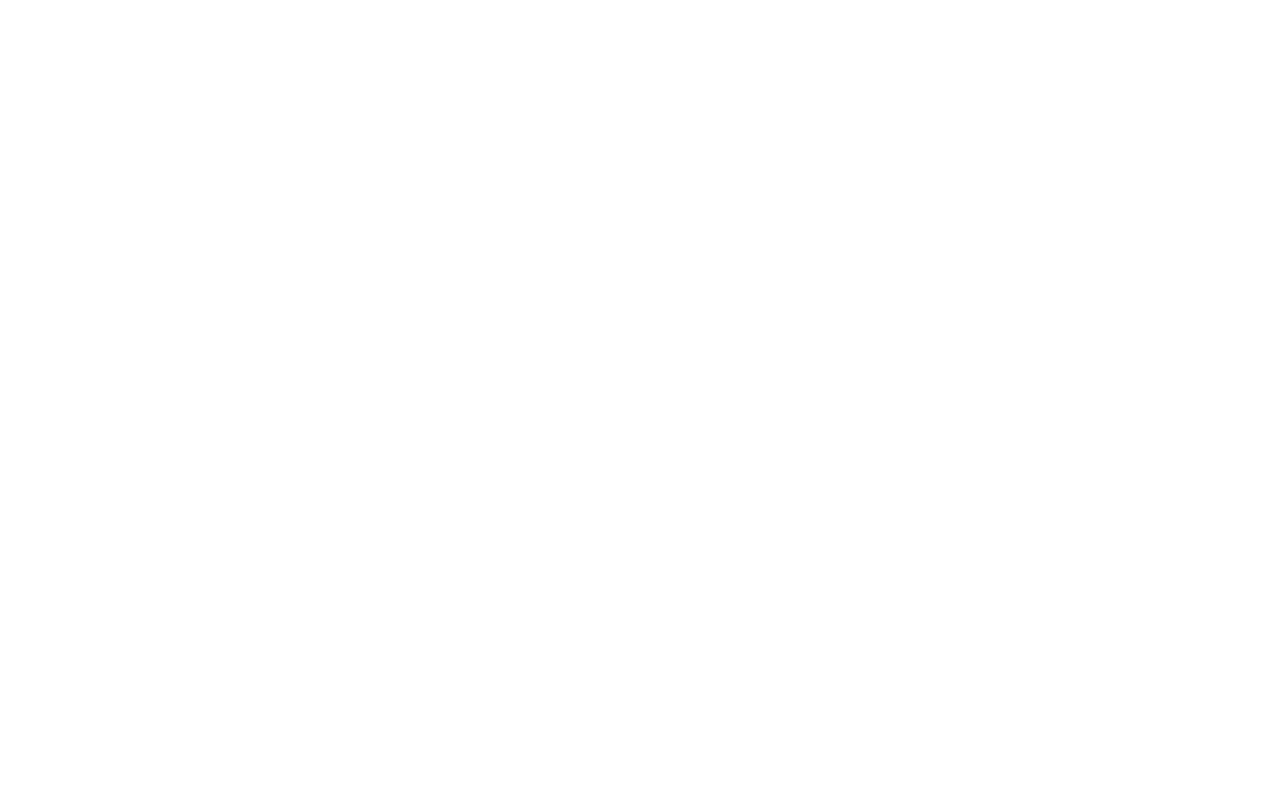
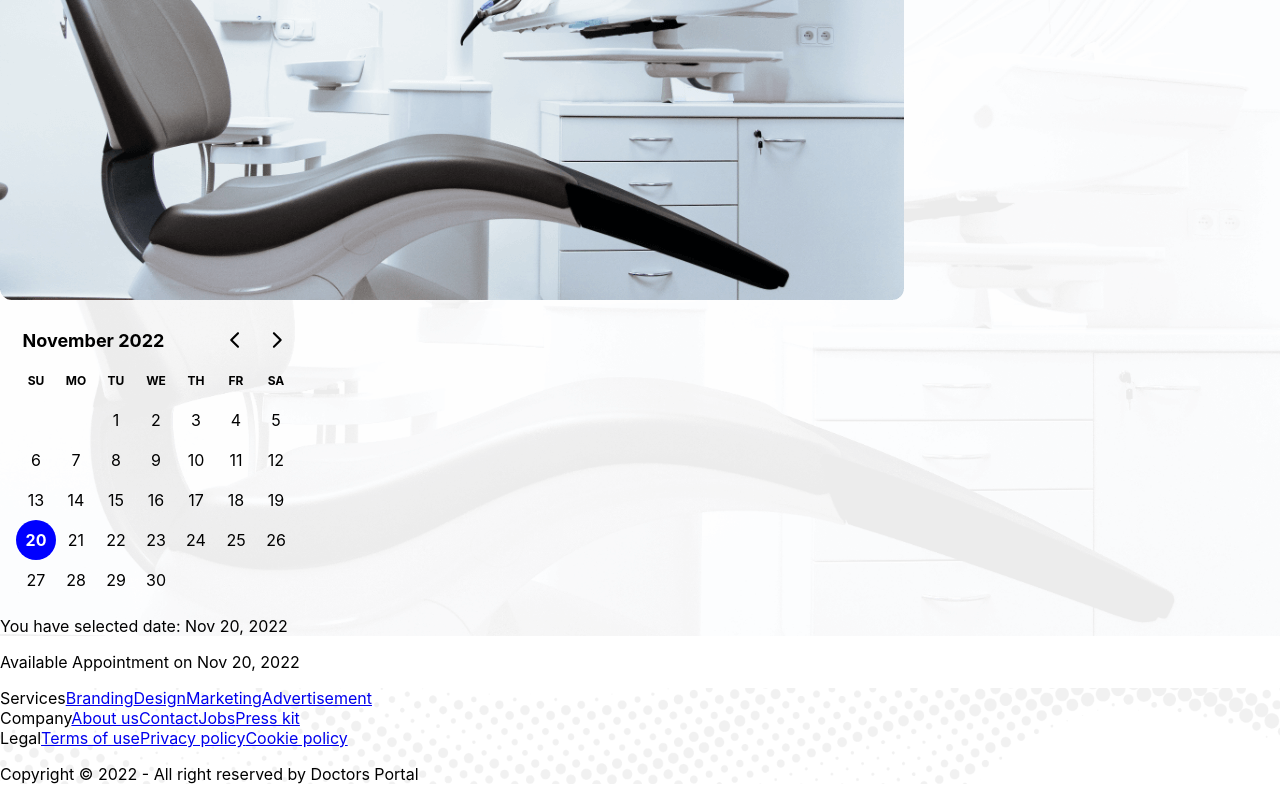
Before and after one commit to dev-parthive/doctors-portal-client, a React (Create React App) app: page /appointment in a window 1280 px wide. Shown: the part 1769-2569 px from the top of the page. Before the commit the page ends 1693 px from the top, so only its background shows below. Built offline with nearby package versions, Linux system fonts and the light colour scheme.

Commit message:
appointment page header part done

```diff
--- a/package.json
+++ b/package.json
@@ -7,7 +7,9 @@
     "@testing-library/react": "^13.4.0",
     "@testing-library/user-event": "^13.5.0",
     "daisyui": "^2.41.0",
+    "date-fns": "^2.29.3",
     "react": "^18.2.0",
+    "react-day-picker": "^8.3.7",
     "react-dom": "^18.2.0",
     "react-router-dom": "^6.4.3",
     "react-scripts": "5.0.1",
--- a/src/index.js
+++ b/src/index.js
@@ -3,6 +3,7 @@
 import './index.css';
 import App from './App';
 import reportWebVitals from './reportWebVitals';
+import 'react-day-picker/dist/style.css';
 
 const root = ReactDOM.createRoot(document.getElementById('root'));
 root.render(
--- a/src/pages/Appointment/Appointment/Appointment.js
+++ b/src/pages/Appointment/Appointment/Appointment.js
@@ -1,9 +1,13 @@
-import React from 'react';
+import React, { useState } from 'react';
+import AvailableAppointment from '../AvailableAppointment/AvailableAppointment';
+import AppointmentBanner from './AppointmentBanner/AppointmentBanner';
 
 const Appointment = () => {
+    const [selectedDate , setSelectedDate] = useState(new Date())
     return (
         <div>
-            <h2>This is appointment</h2>
+            <AppointmentBanner selectedDate={selectedDate} setSelectedDate={setSelectedDate}></AppointmentBanner>
+            <AvailableAppointment selectedDate={selectedDate}></AvailableAppointment>
         </div>
     );
 };
--- /dev/null
+++ b/src/pages/Appointment/Appointment/AppointmentBanner/AppointmentBanner.js
@@ -0,0 +1,36 @@
+import React, { useState } from 'react';
+import { DayPicker } from 'react-day-picker';
+import chair from '../../../../assets/images/chair.png'
+import { format } from 'date-fns';
+import bgImg from '../../../../assets/images/bg.png'
+const AppointmentBanner = ({setSelectedDate, selectedDate}) => {
+
+    return (
+      <header style={{
+        background: `url(${bgImg})`,
+        backgroundPosition: 'center',
+        backgroundSize: 'cover',
+        backgroundRepeat : 'no-repeat'
+      }} className="py-9">
+        <div className="hero ">
+  <div className="hero-content flex-col lg:flex-row-reverse">
+    <img src={chair} alt="dentist chair" className="max-w-sm rounded-lg shadow-2xl" />
+    <div className='mr-9'>
+     <DayPicker
+     mode='single'
+     selected={selectedDate}
+     onSelect={(date)=>{
+        if(date){
+            setSelectedDate(date)
+        }
+     }}
+     />
+     <p>You have selected date: {format(selectedDate, 'PP')}</p>
+    </div>
+  </div>
+</div>
+      </header>
+    );
+};
+
+export default AppointmentBanner;
--- /dev/null
+++ b/src/pages/Appointment/AvailableAppointment/AvailableAppointment.js
@@ -0,0 +1,12 @@
+import { format } from 'date-fns';
+import React from 'react';
+
+const AvailableAppointment = ({selectedDate}) => {
+    return (
+        <section className='mt-6'>
+            <p className='text-center text-secondary font-bold'>Available Appointment on {format(selectedDate, 'PP')}</p>
+        </section>
+    );
+};
+
+export default AvailableAppointment;
```
Also changed, not shown: 1 other file (tests, documents, lock files or other folders).
